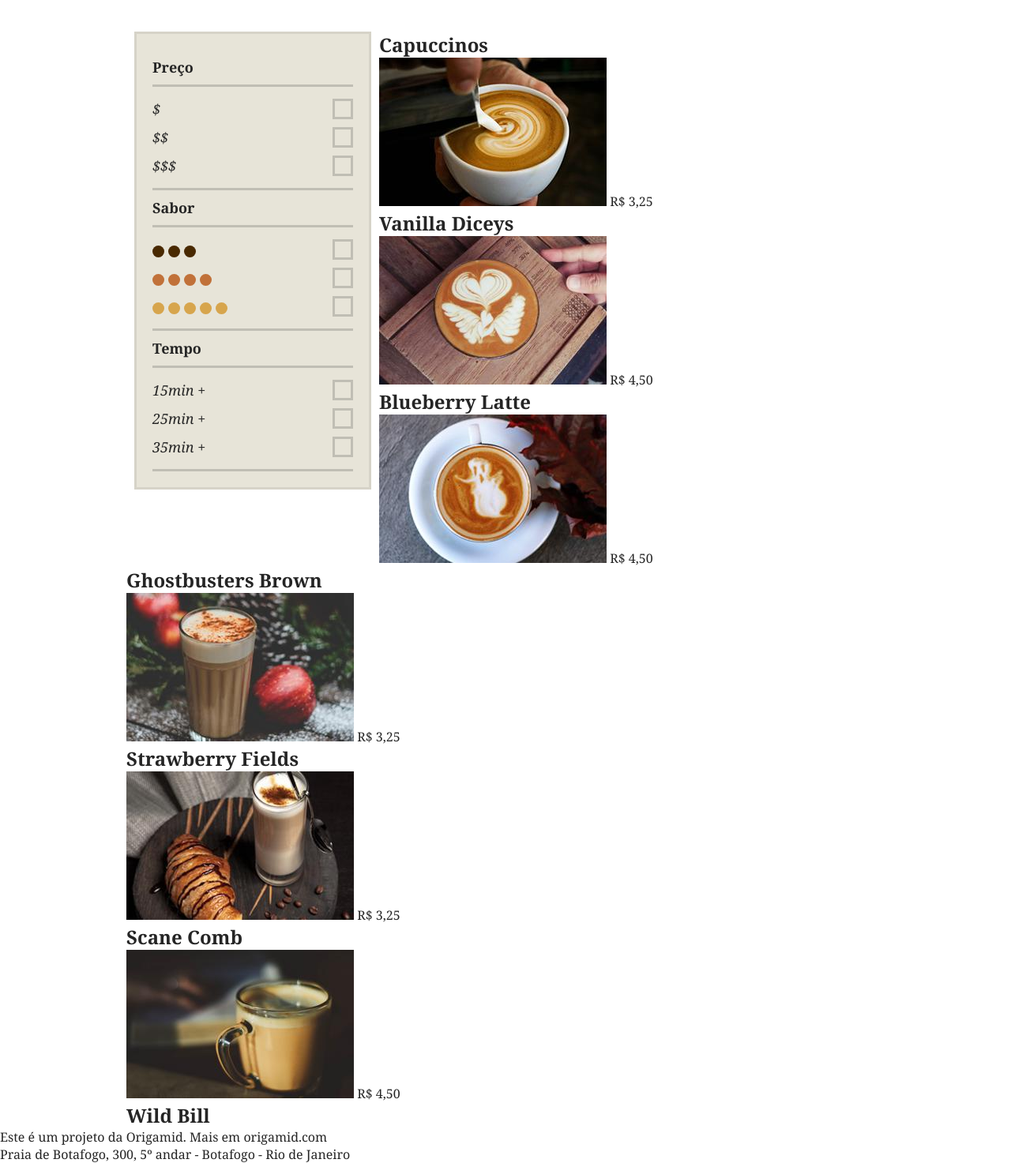
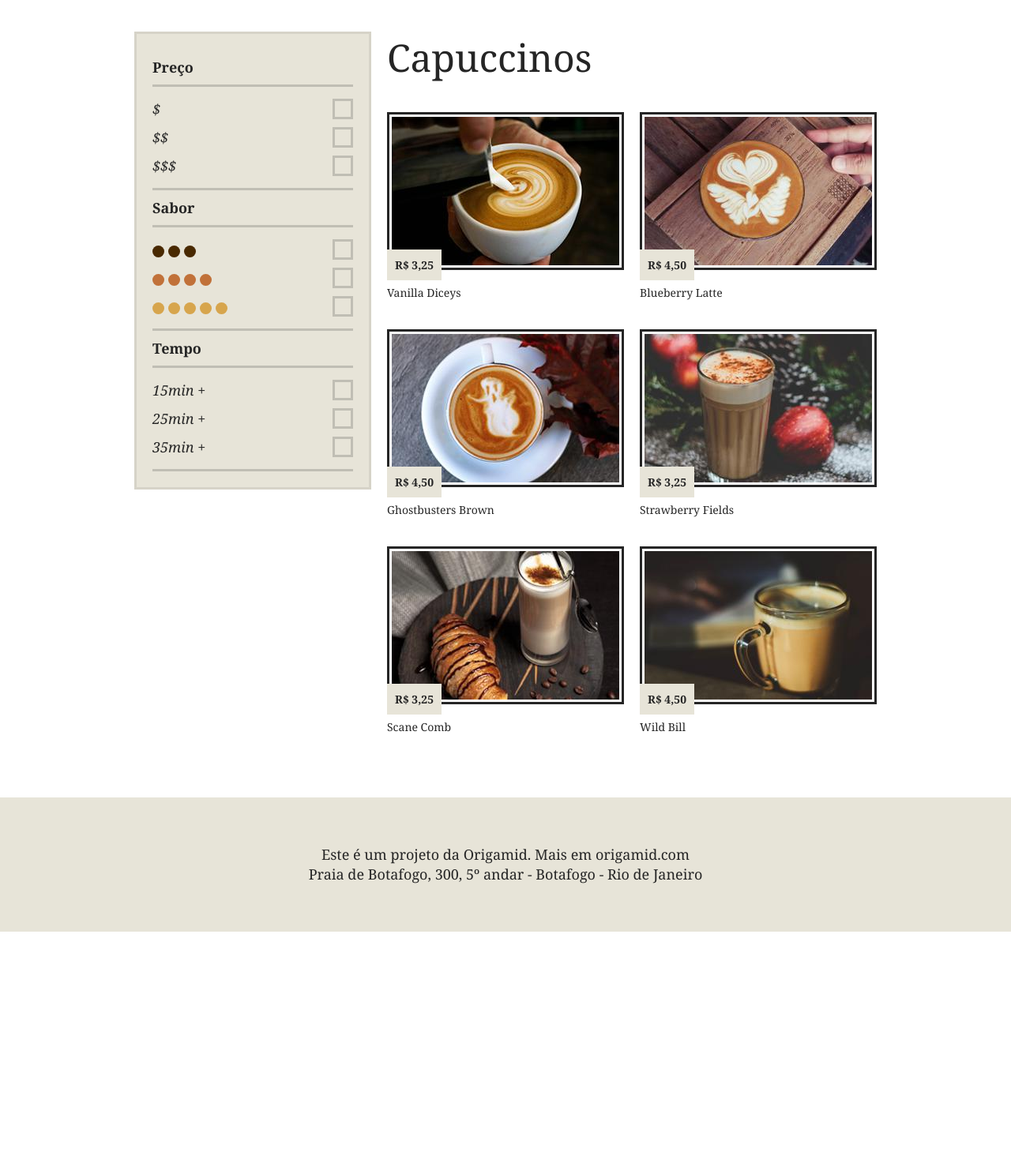
Before and after one commit to jgdj01/origamid-cursos, a PHP site: page / in a window 1280 px wide. Shown: the part 226-1699 px from the top of the page at 79% size. After the commit the page ends 1406 px from the top, so only its background shows below. Run offline with PHP 8.4, Linux system fonts and the light colour scheme.

Commit message:
Brafé 2 - Puro - Produtos

```diff
--- a/css-avancado-posicionamento/brafe-2-puro/css/style.css
+++ b/css-avancado-posicionamento/brafe-2-puro/css/style.css
@@ -66,6 +66,13 @@ body {
   margin: 0 auto;
 }
 
+.container::after,
+.container::before {
+  content: "";
+  display: table;
+  clear: both;
+}
+
 /* FILTRO */
 .filtro {
   background: #e7e4d8;
@@ -132,3 +139,56 @@ body {
   box-shadow: 20px 0 0 0 currentColor, 40px 0 0 0 currentColor,
     60px 0 0 0 currentColor, 80px 0 0 0 currentColor;
 }
+
+/* Produtos */
+
+.produtos {
+  width: 620px;
+  margin: 0 10px;
+  float: left;
+}
+
+.produtos h1 {
+  font-size: 3em;
+  font-weight: normal;
+}
+
+.produtos li {
+  width: 300px;
+  float: left;
+}
+
+.produtos li:nth-child(even) {
+  margin-left: 20px;
+}
+
+.produtos li img {
+  display: block;
+  max-width: 100%;
+  border: 3px solid #fff;
+  box-shadow: 0 0 0 3px #252525;
+  margin: 40px 3px 0 3px;
+}
+
+.produtos li span {
+  background: #e7e4d8;
+  padding: 10px;
+  font-size: 0.875em;
+  font-weight: bold;
+  position: relative;
+  top: -15px;
+}
+
+.produtos li h2 {
+  font-size: 14px;
+  font-weight: normal;
+}
+
+.footer {
+  background: #e7e4d8;
+  text-align: center;
+  padding: 60px 0 60px 0;
+  font-size: 1.125em;
+  line-height: 1.4em;
+  margin-top: 80px;
+}
--- a/css-avancado-posicionamento/brafe-2-puro/index.html
+++ b/css-avancado-posicionamento/brafe-2-puro/index.html
@@ -51,7 +51,7 @@
         </nav>
 
 
-        <section>
+        <section class="produtos">
             <h1>Capuccinos</h1>
             <ul>
                 <li>
@@ -88,7 +88,7 @@
         </section>
     </div>
 
-    <footer>
+    <footer class="footer">
         <p>Este é um projeto da Origamid. Mais em origamid.com</p>
         <p>Praia de Botafogo, 300, 5º andar - Botafogo - Rio de Janeiro</p>
     </footer>
```
